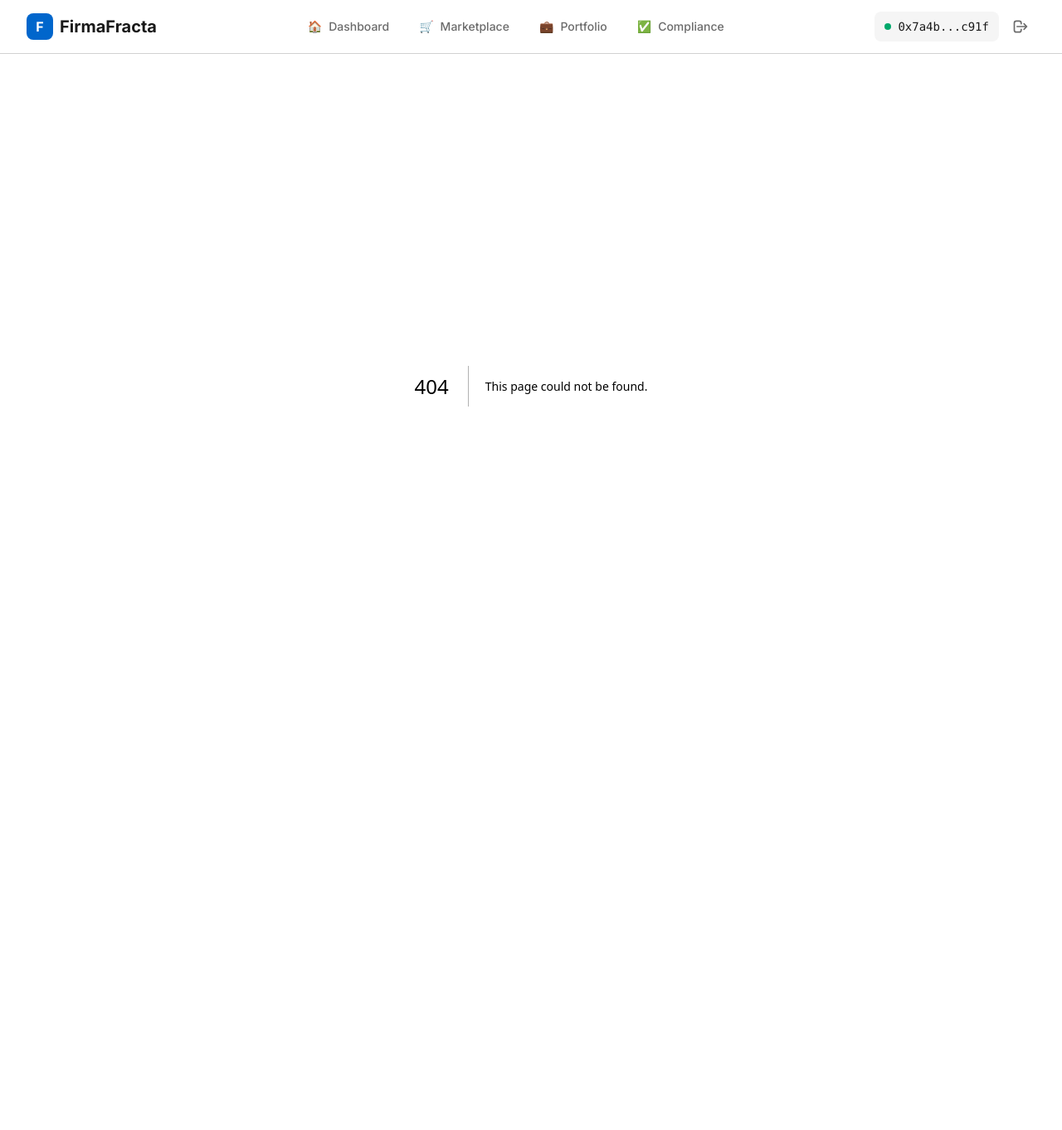
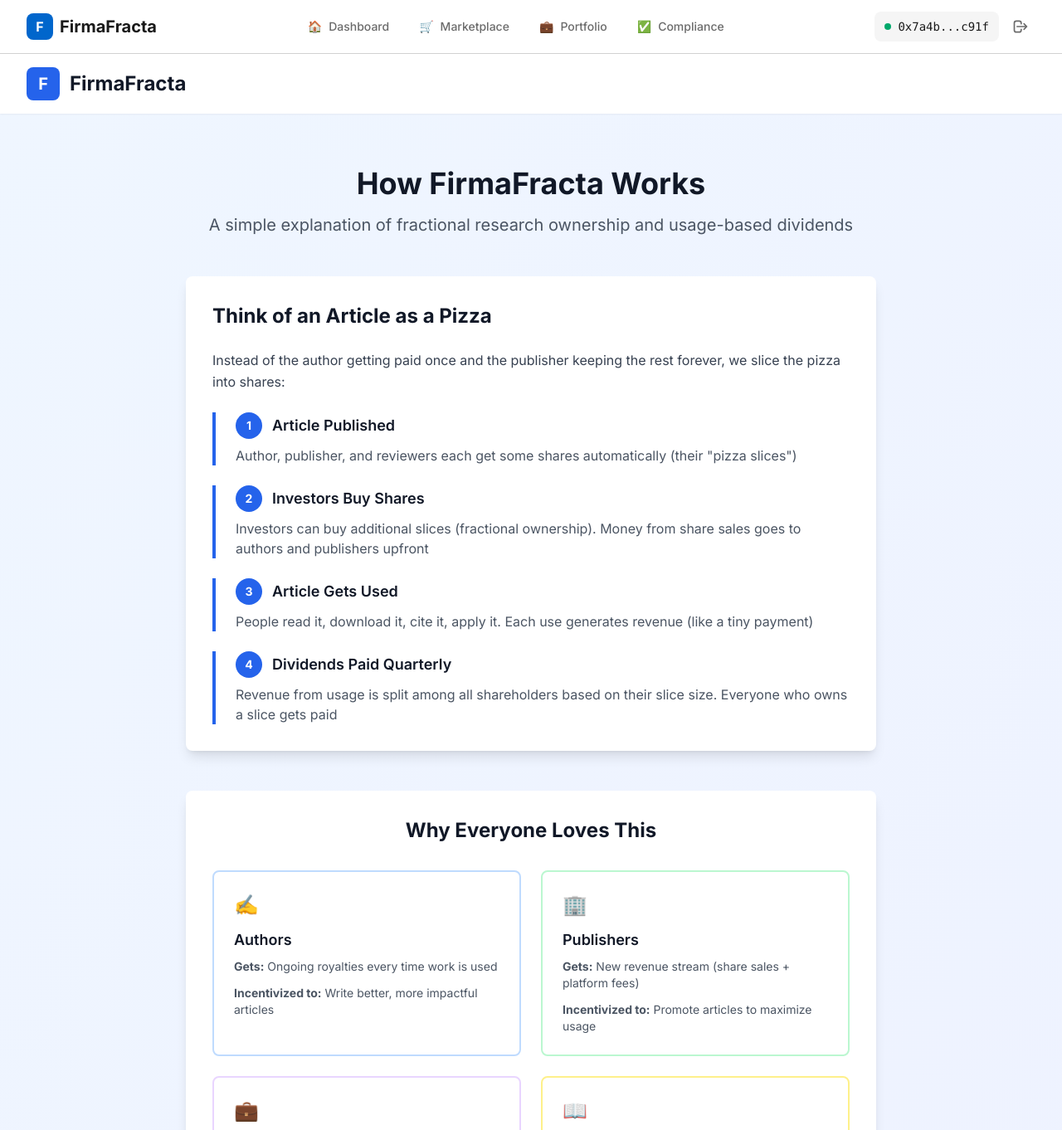
Before and after one commit to migalooch86/firmafracta-investor-portal, a Next.js app: page /how-it-works in a window 1280 px wide. Before the commit this address had no page. Shown: the top 1362 px of the page at 83% size. Before the commit the page ends 865 px from the top, so only its background shows below. Built offline with nearby package versions, Linux system fonts and the light colour scheme.

Commit message:
Add how-it-works page and navigation links

```diff
--- /dev/null
+++ b/app/how-it-works/page.tsx
@@ -0,0 +1,173 @@
+export default function HowItWorksPage() {
+  return (
+    <div className="min-h-screen bg-gradient-to-br from-blue-50 to-indigo-50">
+      {/* Header */}
+      <header className="bg-white shadow-sm">
+        <div className="max-w-7xl mx-auto px-4 sm:px-6 lg:px-8 py-4">
+          <div className="flex items-center justify-between">
+            <div className="flex items-center space-x-3">
+              <div className="w-10 h-10 bg-blue-600 rounded-lg flex items-center justify-center">
+                <span className="text-white text-xl font-bold">F</span>
+              </div>
+              <span className="text-2xl font-bold text-gray-900">FirmaFracta</span>
+            </div>
+          </div>
+        </div>
+      </header>
+
+      {/* Main Content */}
+      <main className="max-w-4xl mx-auto px-4 sm:px-6 lg:px-8 py-16">
+        {/* Title */}
+        <h1 className="text-4xl font-bold text-gray-900 mb-4 text-center">
+          How FirmaFracta Works
+        </h1>
+        <p className="text-xl text-gray-600 text-center mb-12">
+          A simple explanation of fractional research ownership and usage-based dividends
+        </p>
+
+        {/* The Pizza Analogy */}
+        <div className="bg-white rounded-lg shadow-lg p-8 mb-12">
+          <h2 className="text-2xl font-bold text-gray-900 mb-6">
+            Think of an Article as a Pizza
+          </h2>
+
+          <p className="text-gray-700 mb-6 leading-relaxed">
+            Instead of the author getting paid once and the publisher keeping the rest forever,
+            we slice the pizza into shares:
+          </p>
+
+          {/* The 4 Steps */}
+          <div className="space-y-6">
+            {/* Step 1 */}
+            <div className="border-l-4 border-blue-600 pl-6">
+              <div className="flex items-center mb-2">
+                <div className="w-8 h-8 bg-blue-600 text-white rounded-full flex items-center justify-center font-bold text-sm mr-3">
+                  1
+                </div>
+                <h3 className="text-lg font-semibold text-gray-900">Article Published</h3>
+              </div>
+              <p className="text-gray-600">
+                Author, publisher, and reviewers each get some shares automatically (their "pizza slices")
+              </p>
+            </div>
+
+            {/* Step 2 */}
+            <div className="border-l-4 border-blue-600 pl-6">
+              <div className="flex items-center mb-2">
+                <div className="w-8 h-8 bg-blue-600 text-white rounded-full flex items-center justify-center font-bold text-sm mr-3">
+                  2
+                </div>
+                <h3 className="text-lg font-semibold text-gray-900">Investors Buy Shares</h3>
+              </div>
+              <p className="text-gray-600">
+                Investors can buy additional slices (fractional ownership). Money from share sales goes to authors and publishers upfront
+              </p>
+            </div>
+
+            {/* Step 3 */}
+            <div className="border-l-4 border-blue-600 pl-6">
+              <div className="flex items-center mb-2">
+                <div className="w-8 h-8 bg-blue-600 text-white rounded-full flex items-center justify-center font-bold text-sm mr-3">
+                  3
+                </div>
+                <h3 className="text-lg font-semibold text-gray-900">Article Gets Used</h3>
+              </div>
+              <p className="text-gray-600">
+                People read it, download it, cite it, apply it. Each use generates revenue (like a tiny payment)
+              </p>
+            </div>
+
+            {/* Step 4 */}
+            <div className="border-l-4 border-blue-600 pl-6">
+              <div className="flex items-center mb-2">
+                <div className="w-8 h-8 bg-blue-600 text-white rounded-full flex items-center justify-center font-bold text-sm mr-3">
+                  4
+                </div>
+                <h3 className="text-lg font-semibold text-gray-900">Dividends Paid Quarterly</h3>
+              </div>
+              <p className="text-gray-600">
+                Revenue from usage is split among all shareholders based on their slice size. Everyone who owns a slice gets paid
+              </p>
+            </div>
+          </div>
+        </div>
+
+        {/* Stakeholder Incentives */}
+        <div className="bg-white rounded-lg shadow-lg p-8 mb-12">
+          <h2 className="text-2xl font-bold text-gray-900 mb-8 text-center">
+            Why Everyone Loves This
+          </h2>
+
+          <div className="grid md:grid-cols-2 gap-6">
+            {/* Authors */}
+            <div className="border-2 border-blue-200 rounded-lg p-6 hover:shadow-md transition">
+              <div className="text-2xl mb-3">✍️</div>
+              <h3 className="text-lg font-semibold text-gray-900 mb-2">Authors</h3>
+              <p className="text-sm text-gray-600 mb-3">
+                <strong>Gets:</strong> Ongoing royalties every time work is used
+              </p>
+              <p className="text-sm text-gray-600">
+                <strong>Incentivized to:</strong> Write better, more impactful articles
+              </p>
+            </div>
+
+            {/* Publishers */}
+            <div className="border-2 border-green-200 rounded-lg p-6 hover:shadow-md transition">
+              <div className="text-2xl mb-3">🏢</div>
+              <h3 className="text-lg font-semibold text-gray-900 mb-2">Publishers</h3>
+              <p className="text-sm text-gray-600 mb-3">
+                <strong>Gets:</strong> New revenue stream (share sales + platform fees)
+              </p>
+              <p className="text-sm text-gray-600">
+                <strong>Incentivized to:</strong> Promote articles to maximize usage
+              </p>
+            </div>
+
+            {/* Investors */}
+            <div className="border-2 border-purple-200 rounded-lg p-6 hover:shadow-md transition">
+              <div className="text-2xl mb-3">💼</div>
+              <h3 className="text-lg font-semibold text-gray-900 mb-2">Investors</h3>
+              <p className="text-sm text-gray-600 mb-3">
+                <strong>Gets:</strong> Dividend payments tied to article popularity
+              </p>
+              <p className="text-sm text-gray-600">
+                <strong>Incentivized to:</strong> Pick articles that will be widely used
+              </p>
+            </div>
+
+            {/* Readers */}
+            <div className="border-2 border-yellow-200 rounded-lg p-6 hover:shadow-md transition">
+              <div className="text-2xl mb-3">📖</div>
+              <h3 className="text-lg font-semibold text-gray-900 mb-2">Readers</h3>
+              <p className="text-sm text-gray-600 mb-3">
+                <strong>Gets:</strong> Optional—can buy shares in articles they love, earn dividends
+              </p>
+              <p className="text-sm text-gray-600">
+                <strong>Incentivized to:</strong> Support research they care about
+              </p>
+            </div>
+          </div>
+        </div>
+
+        {/* The Key Insight */}
+        <div className="bg-blue-600 text-white rounded-lg p-8 text-center mb-12">
+          <h2 className="text-2xl font-bold mb-4">The Key Insight</h2>
+          <p className="text-lg leading-relaxed">
+            Everyone wins more money when the article is actually <strong>used</strong>.
+            No one gets paid for articles sitting on a shelf.
+          </p>
+        </div>
+
+        {/* CTA */}
+        <div className="text-center">
+          <a
+            href="mailto:invest@firmafracta.com?subject=Learn%20More"
+            className="inline-block px-8 py-3 bg-blue-600 text-white font-semibold rounded-lg hover:bg-blue-700 transition-colors shadow-lg"
+          >
+            Learn More About Investing
+          </a>
+        </div>
+      </main>
+    </div>
+  );
+}
--- a/app/page.tsx
+++ b/app/page.tsx
@@ -13,12 +13,20 @@ export default function HomePage() {
               </div>
               <span className="text-2xl font-bold text-gray-900">FirmaFracta</span>
             </div>
+            <div className="flex gap-6">
+              <Link
+                href="/how-it-works"
+                className="px-4 py-2 text-sm font-medium text-gray-700 hover:text-blue-600"
+              >
+                How It Works
+              </Link>
               <Link
                 href="/dashboard"
                 className="px-4 py-2 text-sm font-medium text-blue-600 hover:text-blue-700"
               >
                 Portal
               </Link>
+            </div>
           </div>
         </div>
       </header>
@@ -61,8 +69,14 @@ export default function HomePage() {
               Request Access
             </a>
             <Link
+              href="/how-it-works"
+              className="px-8 py-3 bg-white text-blue-600 font-semibold rounded-lg hover:bg-gray-50 transition-colors border-2 border-blue-600"
+            >
+              Learn How It Works
+            </Link>
+            <Link
               href="/dashboard"
-              className="px-8 py-3 bg-white text-blue-600 font-semibold rounded-lg hover:bg-gray-50 transition-colors border-2 border-blue-600"
+              className="px-8 py-3 bg-gray-100 text-gray-700 font-semibold rounded-lg hover:bg-gray-200 transition-colors"
             >
               View Demo Portal
             </Link>
```
Lines whose indentation alone changed are shown as unchanged.
